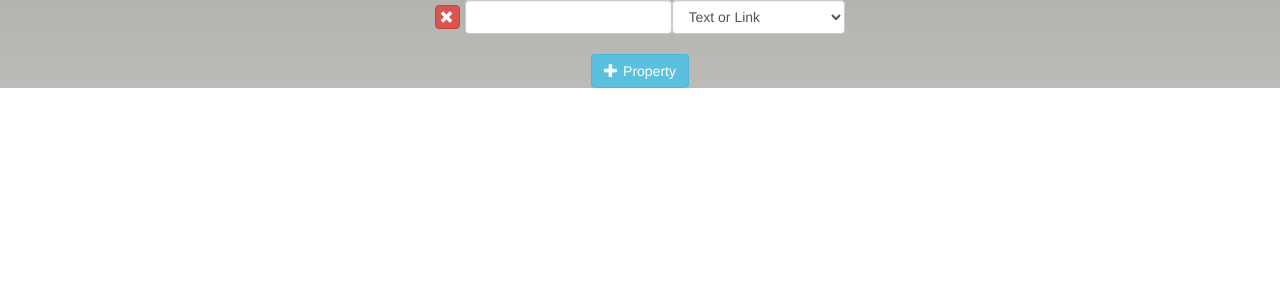
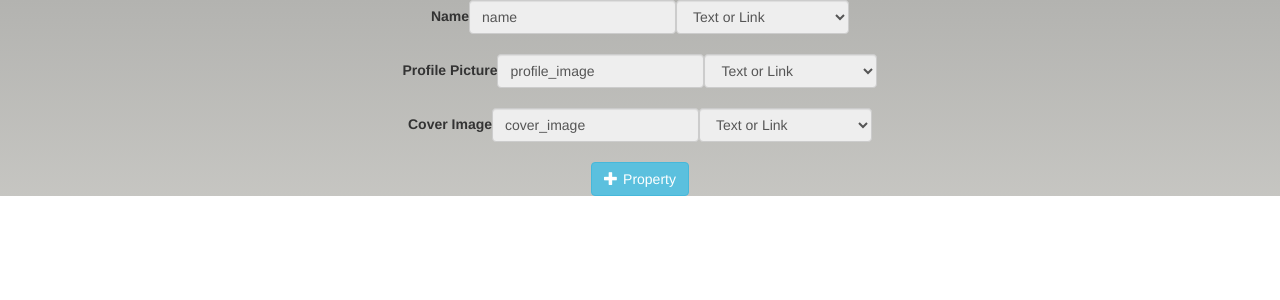
Before and after one commit to pinderby/aPixHub, a React (Create React App) app: page / in a window 1280 px wide. Shown: the top 300 px of the page. Built offline with nearby package versions, Linux system fonts and the light colour scheme.

Commit message:
Initial ApixNodeBuilder state working with redux

```diff
--- a/src/components/ApixNodeBuilder.js
+++ b/src/components/ApixNodeBuilder.js
@@ -1,48 +1,64 @@
 import React, { Component } from 'react';
-import moment from 'moment';
 import Helpers from '../helpers.js';
 import logan from '../logan.json';
 import PropertyInput from './PropertyInput';
 import './ApixNodeBuilder.css';
+import { initializeNode } from '../actions';
 
 class ApixNodeBuilder extends Component {
-  constructor({ node }) {
-    super({ node });
-    // var properties = [];
-    // var name_property = { label:"name",
-    //                       display_label:"Name",
-    //                       type:"string",
-    //                       placeholder:"Name",
-    //                       disabled:true };
-    // properties = Helpers.pushIfMissingInArray(properties, name_property, 'label');
-    // var profile_image_property = { label:"profile_image",
-    //                                display_label:"Profile Picture",
-    //                                type:"string",
-    //                                placeholder:"Link to Profile Picture",
-    //                                disabled:true };
-    // properties =  Helpers.pushIfMissingInArray(properties, profile_image_property, 'label');
-    // var cover_image_property = { label:"cover_image",
-    //                              display_label:"Cover Image",
-    //                              type:"string",
-    //                              placeholder:"Link to Cover Image",
-    //                              disabled:true };
-    // properties = Helpers.pushIfMissingInArray(properties, cover_image_property, 'label');
-    // var node = {};
-    // node.properties = properties;
+  constructor(props) {
+    super(props);
 
+    // Check if node is already initialized
+    if (!props.node.hasOwnProperty('label')) {
+
+      // Create new node with label
+      let node = { label:'', properties: {}} // TODO --DM-- Add label, base model props
+
+      // Get node properties
+      let properties = node.properties;
+
+      // Add mandatory name property
+      properties.name = { label:"name",
+                     display_label:"Name",
+                     type:"string",
+                     placeholder:"Name",
+                     disabled: true,
+                     path:'properties.name' };
+
+      // Add mandatory profile_image property
+      properties.profile_image = { label:"profile_image",
+                              display_label:"Profile Picture",
+                              type:"string",
+                              placeholder:"Link to Profile Picture",
+                              disabled: true,
+                              path:'properties.profile_image' };
+
+      // Add mandatory cover_image property
+      properties.cover_image = { label:"cover_image",
+                            display_label:"Cover Image",
+                            type:"string",
+                            placeholder:"Link to Cover Image",
+                            disabled: true,
+                            path:'properties.cover_image' };
+
+      // Dispatch new node to store
+      props.dispatch(initializeNode(node));
+    }
+
+    // Set initial state (TODO --DM-- Remove?)
     this.state = {
-      node: node,
+      node: props.node,
       addProperty: "",
     };
-    console.log('ApixNodeBuilder.state: ', this.state);
   }
 
   renderProperties() {
-    const nodeProps = this.state.node.properties;
+    const nodeProps = this.props.node.properties;
     const _this = this;
     var props = [];
     for (var key in nodeProps) {
-      // console.log(key, nodeProps[key]); //TODO --DM-- Remove
+      console.log('key, prop: ', key, nodeProps[key]); //TODO --DM-- Remove
       var prop = nodeProps[key];
       props.push(<PropertyInput key={key} index={1} prop={prop} onClick={(prop) => _this.removeProperty(prop)}
                          addProperty={() => _this.addProperty()} />); // TODO --DM-- manage keys for iteration
--- a/src/containers/NodeBuilderContainer.js
+++ b/src/containers/NodeBuilderContainer.js
@@ -10,6 +10,7 @@ const mapStateToProps = (state) => {
 
 const mapDispatchToProps = (dispatch) => {
   return {
+    dispatch,
     onAddPropClick: (path, value) => {
       dispatch(addProp(path, value))
     }
--- a/src/helpers.js
+++ b/src/helpers.js
@@ -182,20 +182,21 @@ class Helpers {
     return index;
   }
 
-  static pushIfMissingInArray(array, element, key) {
-    var found = false;
-    for(var i = array.length - 1; i >= 0; i--) {
-      if(array[i] === element || array[i][key] === element[key]) {
-       found = true;
-      }
-    }
-    if(!found) {;
-      var a = [];
-      a = array.slice();
-      a.push(element);
-    }
-    return a;
-  }
+  // TODO --DM-- Remove
+//   static pushIfMissingInArray(array, element, key) {
+//     var found = false;
+//     for(var i = array.length - 1; i >= 0; i--) {
+//       if(array[i] === element || array[i][key] === element[key]) {
+//        found = true;
+//       }
+//     }
+//     if(!found) {;
+//       var a = [];
+//       a = array.slice();
+//       a.push(element);
+//     }
+//     return a;
+//   }
 
 }
 
--- a/src/index.js
+++ b/src/index.js
@@ -7,9 +7,19 @@ import appReducers from './reducers'
 import './index.css';
 import 'bootstrap/dist/css/bootstrap.css';
 import { initializeNode } from './actions';
+import logan from './logan.json';
 
 let store = createStore(appReducers);
-store.dispatch(initializeNode({ properties: {hi: 'hi'} }))
+// Log the initial state
+console.log('getState(): ', store.getState())
+
+// Every time the state changes, log it
+// Note that subscribe() returns a function for unregistering the listener
+let unsubscribe = store.subscribe(() =>
+  console.log('getState(): ', store.getState())
+);
+
+// store.dispatch(initializeNode(logan)) // TODO --DM-- Change to API call
 
 ReactDOM.render(
   <Provider store={store}>
@@ -17,3 +27,6 @@ ReactDOM.render(
   </Provider>,
   document.getElementById('root')
 );
+
+// Stop listening to state updates
+unsubscribe();
```
Also changed, not shown: todo.txt.
